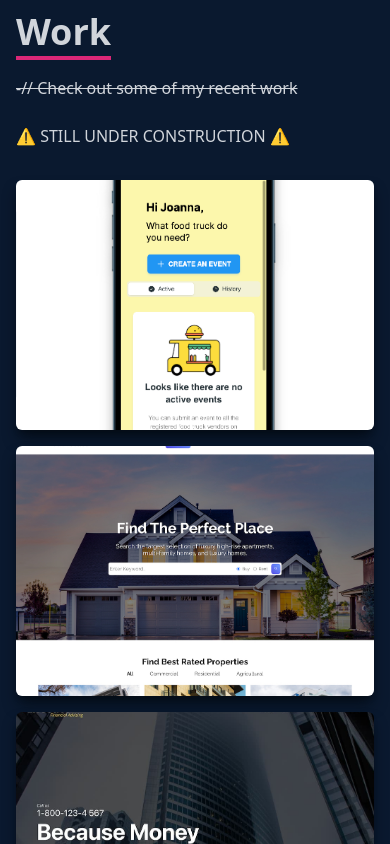
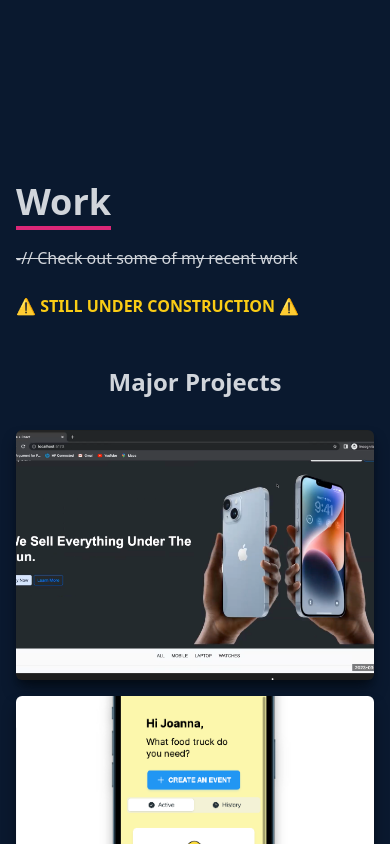
Before and after one commit to Adam43/react-portfolio, a React (Vite) app in the folder portfolio-react-app/: page / in a window 390 px wide. Shown: the part 3080-3924 px from the top of the page. Built offline with nearby package versions, Linux system fonts and the light colour scheme.

Commit message:
added new project and fixed mobile spacing

```diff
--- a/portfolio-react-app/src/components/About.jsx
+++ b/portfolio-react-app/src/components/About.jsx
@@ -2,7 +2,7 @@ import { } from 'react';
 
 const About = () => {
   return (
-    <div name='about' className='w-full h-screen bg-[#0a192f] text-gray-300'>
+    <div name='about' className='about w-full h-screen bg-[#0a192f] text-gray-300'>
       <div className='flex flex-col justify-center items-center w-full h-full'>
         <div className='max-w-[1000px] w-full grid grid-cols-2 gap-8'>
           <div className='sm:text-right pb-8 pl-4'>
--- a/portfolio-react-app/src/components/Contact.jsx
+++ b/portfolio-react-app/src/components/Contact.jsx
@@ -2,7 +2,7 @@ import { } from 'react'
 
 const Contact = () => {
   return (
-    <div name='contact' className='w-full h-screen bg-[#0a192f] flex justify-center items-center p-4'>
+    <div name='contact' className='contact w-full h-screen bg-[#0a192f] flex justify-center items-center p-4'>
         <form method='POST' action="https://getform.io/f/8d180438-078c-4106-ac16-d7b1e5ec02ca" className='flex flex-col max-w-[600px] w-full'>
             <div className='pb-8'>
                 <p className='text-4xl font-bold inline border-b-4 border-pink-600 text-white'>Contact</p>
--- a/portfolio-react-app/src/components/Home.jsx
+++ b/portfolio-react-app/src/components/Home.jsx
@@ -4,7 +4,7 @@ import { Link } from 'react-scroll';
 
 const Home = () => {
   return (
-    <div name='home' className='w-full h-screen bg-[#0a192f]'>
+    <div name='home' className='home w-full h-screen bg-[#0a192f]'>
       {/* Container */}
       <div className='max-w-[1000px] mx-auto px-8 flex flex-col justify-center h-full'>
         <p className='text-pink-600'>Hi, my name is</p>
--- a/portfolio-react-app/src/components/Skills.jsx
+++ b/portfolio-react-app/src/components/Skills.jsx
@@ -19,9 +19,9 @@ import Jira from '../assets/jira.svg';
 
 const Skills = () => {
   return (
-    <div name='skills' className='w-full md:h-screen bg-[#0a192f] text-gray-300'>
+    <div name='skills' className='skills w-full md:h-screen bg-[#0a192f] text-gray-300'>
       {/* Container */}
-      <div className='max-w-[1000px] mx-auto p-4 flex flex-col justify-center w-full h-full'>
+      <div className='max-w-[1000px] mx-auto p-4 flex flex-col justify-center w-full h-fit'>
           <div>
               <p className='text-4xl font-bold inline border-b-4 border-pink-600 '>Skills</p>
               <p className='py-4'>-// These are the technologies I’ve worked with:</p>
--- a/portfolio-react-app/src/components/Work.jsx
+++ b/portfolio-react-app/src/components/Work.jsx
@@ -1,23 +1,25 @@
 import { } from 'react';
 import { data } from "../data/data.js";
-
+// import { data2 } from "../data/data2.js";
 
 const Work = () => {
 
   // projects file
-  const project = data;
+  const majorProjects = data;
+  {/*const minorProjects = data2;*/}
   //setProject(data);
 
   return (
   <div name='work'>
-    <div className='w-full md:h-screen text-gray-300 bg-[#0a192f]'>
+    <div className='work w-full lg:h-screen text-gray-300 bg-[#0a192f]'>
       <div className='max-w-[1000px] mx-auto p-4 flex flex-col justify-center w-full h-full'>
         <div className='pb-8'>
           <p className='text-4xl font-bold inline border-b-4 text-gray-300 border-pink-600'>
             Work
           </p>
           <p className='py-6 line-thru'>-// Check out some of my recent work</p>
-          <span> ⚠️ STILL UNDER CONSTRUCTION ⚠️</span>
+          <span className='text-yellow-400 font-bold'> ⚠️ STILL UNDER CONSTRUCTION ⚠️</span>
+          <p className='pt-12 font-bold text-2xl flex justify-center'>Major Projects</p>
         </div>
 
 
@@ -25,7 +27,7 @@ const Work = () => {
         <div className="grid sm:grid-cols-2 md:grid-cols-3 gap-4">
 
           {/* Gird Item */}
-          {project.map((item, index) => (
+          {majorProjects.map((item, index) => (
             <div
               key={index}
               style={{ backgroundImage: `url(${item.image})` }}
@@ -56,17 +58,78 @@ const Work = () => {
                       Live
                     </button>
                   </a>
+                  <a href={item.docs} target="_blank" rel="noreferrer">
+                    <button
+                      className="text-center rounded-lg px-4 py-3 m-2
+                        bg-red-500 text-gray-700 font-bold text-lg"
+                    >
+                      Tech Docs
+                    </button>
+                  </a>
                 </div>
               </div>
             </div>
           ))}
+        </div>
 
 
         </div>
-      </div>
-    </div>
-    </div>
-  );
-};
+        </div>
+        </div>
+      );
+    };
+    export default Work;
 
-export default Work;
+        // {/*Minor Project Section */}
+        // <p className='py-12 font-bold text-2xl flex justify-center'>Minor Projects</p>
+        // {/* container for projects */}
+        // <div className="grid sm:grid-cols-2 md:grid-cols-3 gap-4">
+
+        //   {/* Gird Item */}
+        //   {minorProjects.map((item, index) => (
+        //     <div
+        //       key={index}
+        //       style={{ backgroundImage: `url(${item.image})` }}
+        //       className="shadow-lg shadow-[#040c16] group container rounded-md
+        //       flex justify-center text-center items-center mx-auto content-div"
+        //     >
+        //       {/* Hover effect for images */}
+        //       <div className="opacity-0 group-hover:opacity-100 ">
+        //         <span className="text-2xl font bold text-white tracking-wider ">
+        //           {item.name}
+        //         </span>
+        //         <div className="pt-8 text-center ">
+        //           {/* eslint-disable-next-line */}
+        //           <a href={item.github} target="#">
+        //             <button
+        //               className="text-center rounded-lg px-4 py-3 m-2
+        //               bg-red-500 text-gray-700 font-bold text-lg"
+        //             >
+        //               Code
+        //             </button>
+        //           </a>
+        //           {/* eslint-disable-next-line */}
+        //           <a href={item.live} target="#">
+        //             <button
+        //               className="text-center rounded-lg px-4 py-3 m-2
+        //               bg-red-500 text-gray-700 font-bold text-lg"
+        //             >
+        //               Live
+        //             </button>
+        //           </a>
+        //           <a href={item.docs} target="#" rel="noreferrer">
+        //             <button
+        //               className="text-center rounded-lg px-4 py-3 m-2
+        //                 bg-red-500 text-gray-700 font-bold text-lg"
+        //             >
+        //             Tech Docs
+        //             </button>
+
+        //           </a>
+        //         </div>
+        //       </div>
+        //     </div>
+        //   ))}
+
+
+        // </div>
--- a/portfolio-react-app/src/data/data.js
+++ b/portfolio-react-app/src/data/data.js
@@ -1,29 +1,22 @@
-import WorkIm from '../assets/projects/workImg.jpeg'
-import RealEst from '../assets/projects/realestate.jpg'
+// import WorkIm from '../assets/projects/workImg.jpeg'
+// import RealEst from '../assets/projects/realestate.jpg'
 import FoodOpp from '../assets/projects/FoodOpp-img.png'
-// import SkyCart from '../assets/projects/'
+import SkyCart from '../assets/projects/SkyCart-img.png'
 
 export const data=[
     {
         id:1,
+        name:"SkyCart",
+        image:SkyCart,
+        github:"https://github.com/robertquartey7/marketplace",
+        live:"https://drive.google.com/file/d/1B4rQbhOLCTaz87XLNZweMNxF2Ga8upzj/view?usp=sharing",
+    },
+    {
+        id:2,
         name:"FoodOpp",
         image:FoodOpp,
         github:"https://github.com/Adam43/FoodOpp-App",
         live:"https://food-opp-app-2k2v.vercel.app/",
     },
-    {
-        id:2,
-        name:"PlaceHolder",
-        image:RealEst,
-        github:"",
-        live:"",
-    },
-    {
-        id:3,
-        name:"PlaceHolder",
-        image:WorkIm,
-        github:"",
-        live:"",
-    },
 
 ]
--- /dev/null
+++ b/portfolio-react-app/src/data/data2.js
@@ -0,0 +1,22 @@
+import WorkIm from '../assets/projects/workImg.jpeg'
+import RealEst from '../assets/projects/realestate.jpg'
+// import FoodOpp from '../assets/projects/FoodOpp-img.png'
+// import SkyCart from '../assets/projects/SkyCart-img.png'
+
+export const data2=[
+    {
+        id:1,
+        name:"Placeholder",
+        image:WorkIm,
+        github:"",
+        live:"",
+    },
+    {
+        id:2,
+        name:"Placeholder",
+        image:RealEst,
+        github:"",
+        live:"",
+    },
+
+]
--- a/portfolio-react-app/src/index.css
+++ b/portfolio-react-app/src/index.css
@@ -27,6 +27,9 @@
     )!important;
 }
 
+body {
+    background-color: #0a192f;
+}
 /* .hover:nav-pink {
     box-shadow: inset 100px 0 0 0 #54b3d6;
     color: #DB2777;
@@ -39,3 +42,26 @@
 .line-thru {
     text-decoration: line-through;
 }
+
+
+/*Small Devices */
+    @media (max-width: 500px) {
+        /* .home {
+            height: 50rem;
+        } */
+        .about {
+            height: 55rem;
+            /* background-color: lightcoral; */
+            padding-bottom: 0px;
+        }
+        .skills {
+            height: 90rem;
+            /* background-color: orange; */
+        }
+        .work {
+            height: 60rem;
+        }
+        .contact {
+            height: 40rem;
+        }
+    }
```
Also changed, not shown: portfolio-react-app/src/assets/projects/SkyCart-img.png (added).
